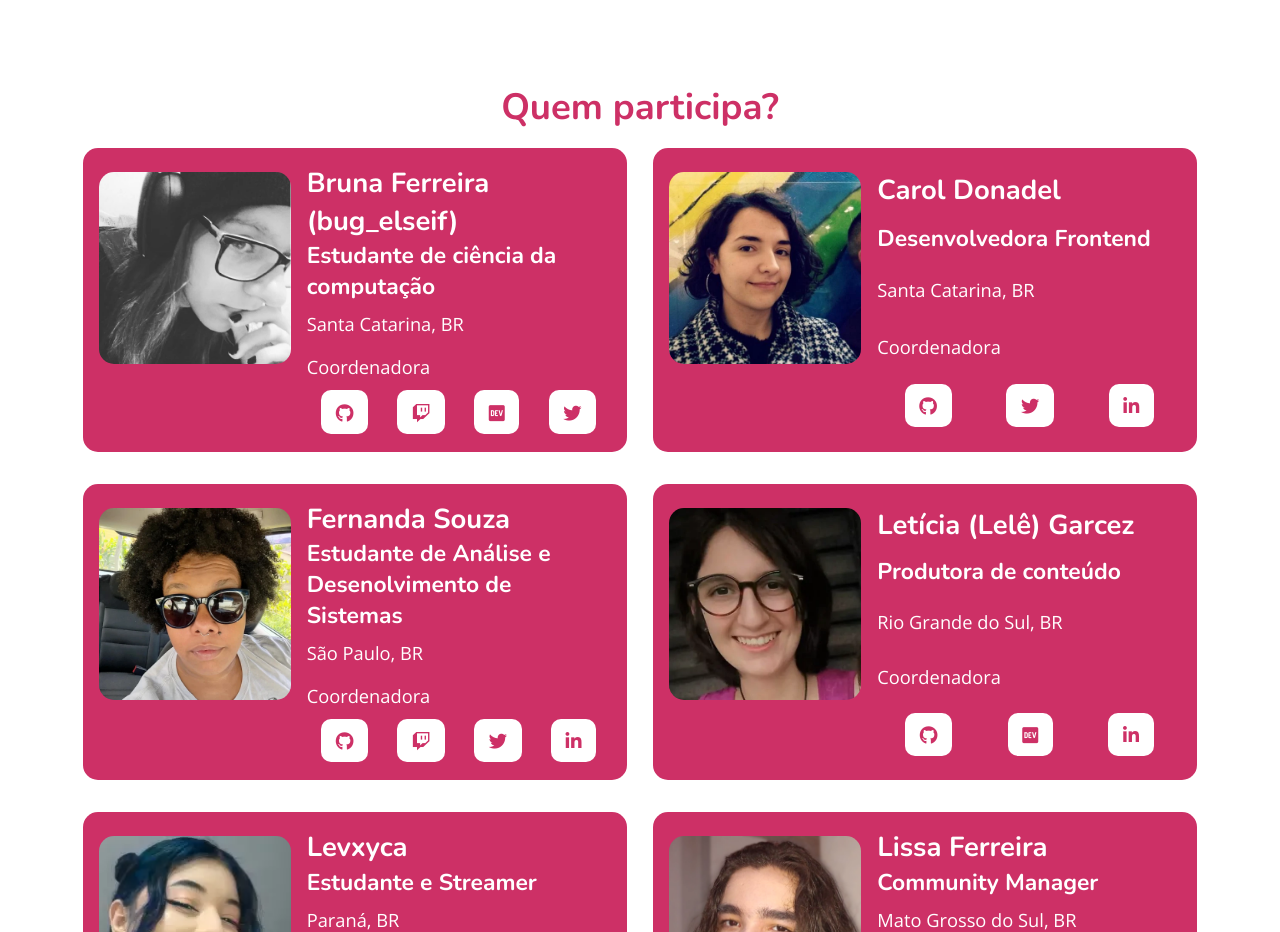
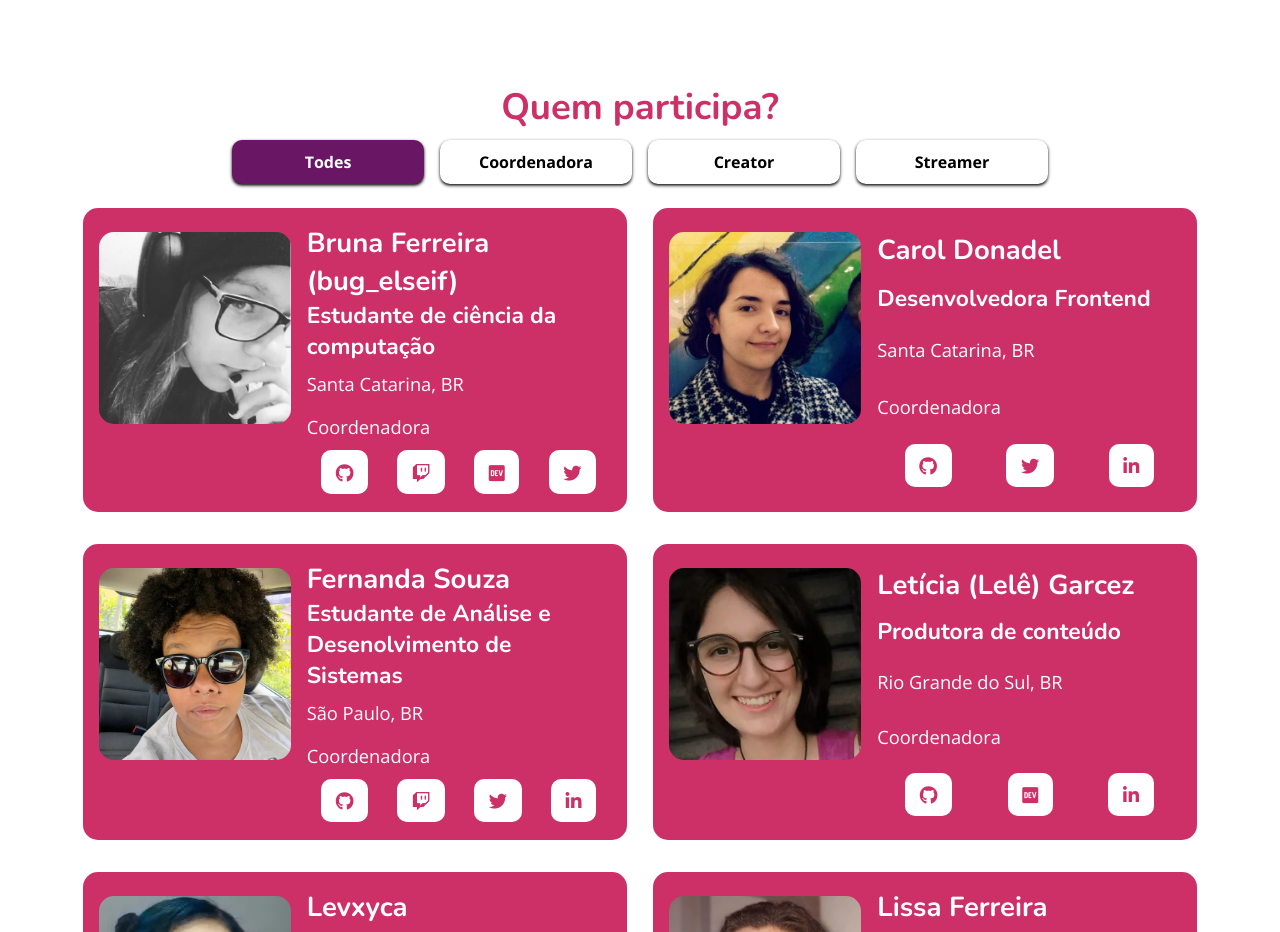
Before and after one commit to feministech/feministech, a Nuxt app: page / in a window 1280 px wide. Shown: the part 2360-3292 px from the top of the page. Built offline with nearby package versions, Linux system fonts and the light colour scheme.

Commit message:
add filter
Adiciona filtro de função de integrante

```diff
--- a/components/MemberSection.vue
+++ b/components/MemberSection.vue
@@ -2,9 +2,25 @@
   <section id="partipantes" class="member-section">
     <h1>Quem participa?</h1>
 
+    <div class="member-filter">
+      <button
+        class="filter-button"
+        v-for="(role, index) in roles"
+        :item="role"
+        :key="index"
+        :id="role.color + '-filter-button'"
+        @click="changeFilter(role), toggleState(role)"
+        :class="{ active: role == filter }"
+        :aria-label="'Filtro de colaboradore. Função: ' + role.communityRole"
+      >
+        {{ role.communityRole }}
+      </button>
+    </div>
+
     <div class="members">
       <MemberCard
-v-for="member in members" :key="member.name"
+        v-for="member in filteredMembers"
+        :key="member.name"
         :member-name="member.name"
         :member-job="member.job"
         :member-city="member.city"
@@ -24,12 +40,44 @@ v-for="member in members" :key="member.name"
 
 <script>
 import membersJSON from '../data/members.json'
+import rolesJSON from '../data/roles.json'
 export default {
   name: 'MemberSection',
   data() {
     return {
-      members: membersJSON,
+      roles: rolesJSON,
+      filter: 'Todes',
+      allMembers: membersJSON,
+      filteredMembers: membersJSON,
     }
+  },
+
+  mounted() {
+    rolesJSON.forEach((role) => {
+      if (role.communityRole === 'Todes') {
+        this.filter = role
+      }
+    })
+  },
+
+  methods: {
+    changeFilter(role) {
+      this.filter = role.communityRole
+      const filtro = this.filter
+      if (filtro !== 'Todes') {
+        this.filteredMembers = []
+        membersJSON.forEach((member) => {
+          if (member.communityRole === filtro) {
+            this.filteredMembers.push(member)
+          }
+        })
+      } else {
+        this.filteredMembers = this.allMembers
+      }
+    },
+    toggleState(role) {
+      this.filter = role
+    },
   },
 }
 </script>
@@ -37,6 +85,78 @@ export default {
 <style>
 .member-section > h1 {
   text-align: center;
+}
+
+.member-filter {
+  width: 90vw;
+  margin: 0 auto;
+  display: flex;
+  flex-direction: row;
+  justify-content: center;
+  align-items: center;
+}
+
+.filter-button {
+  width: 15vw;
+  border-radius: 10px;
+  border: 0.2em solid;
+  border-color: transparent;
+  padding: 0.5em 0.8em;
+  background-color: white;
+  margin: 0.5em;
+  text-align: center;
+  box-shadow: 0 0.1rem 0.2rem black;
+  font-weight: 700;
+}
+
+.filter-button:hover {
+  cursor: pointer;
+  transition: 0.2s;
+  background-color: var(--button-color);
+  color: white;
+  box-shadow: 0 0.2rem 0.4rem black;
+}
+
+.active {
+  background-color: var(--button-color);
+  color: white;
+}
+
+#darkPurple-filter-button {
+  --button-color: var(--darkPurple);
+}
+
+#pink-filter-button {
+  --button-color: var(--pink);
+}
+
+#purple-filter-button {
+  --button-color: var(--purple);
+}
+
+#darkBlue-filter-button {
+  --button-color: var(--darkBlue);
+}
+
+@media screen and (min-width: 2200px) {
+  .filter-button {
+    width: 15vw;
+  }
+}
+
+@media screen and (max-width: 2200px) {
+  .filter-button {
+    width: 15vw;
+  }
+}
+
+@media screen and (max-width: 900px) {
+  .member-filter {
+    flex-wrap: wrap;
+  }
+  .filter-button {
+    width: max-content;
+  }
 }
 
 .members {
```
Lines whose indentation alone changed are shown as unchanged.
